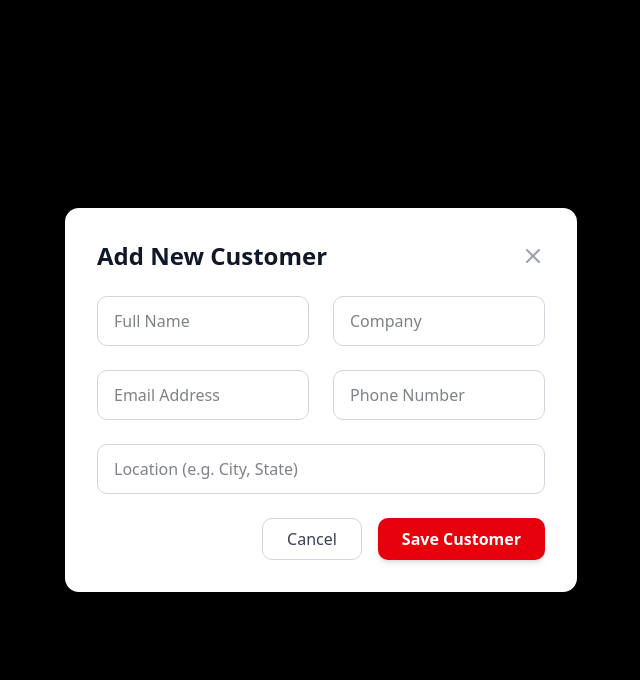
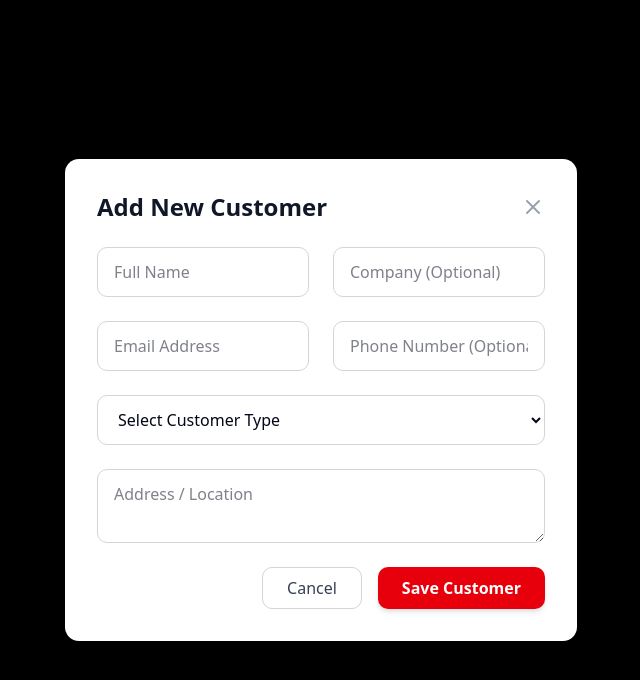
Before and after one commit to vishvajnavin/ERP, a Next.js app: page /customers in a window 1280 px wide. Both pictures are taken after typing "Sample" into the empty fields and a click on the button "Add Customer". Shown: the top 680 px of the page, without its empty margins (319-959 px from the left). Built offline with nearby package versions, Linux system fonts and the light colour scheme.

Commit message:
Implemented functionality to add customer

```diff
--- /dev/null
+++ b/actions/add-customer.ts
@@ -0,0 +1,34 @@
+'use server';
+
+import { createClient } from '@/utils/supabase/server'; // Assumes you have a Supabase client utility
+import { revalidatePath } from 'next/cache';
+
+// This is the server action function that will be called from the form.
+export async function addCustomerAction(prevState: unknown, formData: FormData) {
+    const supabase = createClient();
+
+    // Map FormData to the structure of your 'customer_details' table.
+    const newCustomer = {
+        customer_name: formData.get('name') as string,
+        company: formData.get('company') as string || null,
+        email: formData.get('email') as string,
+        mobile_number: formData.get('phone') as string,
+        address: formData.get('address') as string,
+        customer_type: formData.get('customerType') as 'b2b' | 'b2c' | 'architecture' | 'interior design',
+    };
+
+    // Insert the new customer data into the table.
+    const { error } = await supabase.from('customer_details').insert([newCustomer]);
+
+    if (error) {
+        console.error('Supabase Error:', error);
+        return { message: `Failed to add customer: ${error.message}` };
+    }
+
+    // If the insert is successful, revalidate the path where customers are displayed.
+    // This will trigger a data refresh, showing the new customer in the list.
+    // Replace '/customers' with the actual path to your customer list page.
+    revalidatePath('/customers');
+
+    return { message: 'success' };
+}
--- a/components/customers/add-customer-modal.tsx
+++ b/components/customers/add-customer-modal.tsx
@@ -1,54 +1,89 @@
 "use client";
-import React, { useState } from 'react';
-import { Customer } from '@/types/customers';
+
+import React, { useActionState, useEffect, useRef } from 'react';
+import { useFormStatus } from 'react-dom';
 import { X } from 'lucide-react';
+import { addCustomerAction } from '@/actions/add-customer'; // Import the server action
 
 interface AddCustomerModalProps {
     isOpen: boolean;
     onClose: () => void;
-    onSave: (customer: Omit<Customer, 'id' | 'dateAdded' | 'avatar' | 'totalOrders' | 'totalSpend' | 'lastOrder' | 'status'>) => void;
 }
 
-const AddCustomerModal: React.FC<AddCustomerModalProps> = ({ isOpen, onClose, onSave }) => {
-    const [name, setName] = useState('');
-    const [company, setCompany] = useState('');
-    const [email, setEmail] = useState('');
-    const [phone, setPhone] = useState('');
-    const [location, setLocation] = useState('');
+// A separate component for the submit button to use the `useFormStatus` hook.
+// This hook provides the pending state of the form submission.
+function SubmitButton() {
+    const { pending } = useFormStatus();
 
-    const handleSubmit = (e: React.FormEvent) => {
-        e.preventDefault();
-        onSave({ name, company, email, phone, location });
-        // Reset form
-        setName('');
-        setCompany('');
-        setEmail('');
-        setPhone('');
-        setLocation('');
-    };
+    return (
+        <button
+            type="submit"
+            className="px-6 py-2 bg-red-600 text-white font-semibold rounded-lg shadow-md hover:bg-red-700 disabled:bg-red-400 disabled:cursor-not-allowed"
+            disabled={pending}
+        >
+            {pending ? 'Saving...' : 'Save Customer'}
+        </button>
+    );
+}
 
+const AddCustomerModal: React.FC<AddCustomerModalProps> = ({ isOpen, onClose }) => {
+    const initialState = { message: '' };
+    const [state, formAction] = useActionState(addCustomerAction, initialState);
+    const formRef = useRef<HTMLFormElement>(null);
+
+    const customerTypes = ['b2b', 'b2c', 'architecture', 'interior design'];
+
+    useEffect(() => {
+        // Check if the form submission was successful.
+        if (state.message === 'success') {
+            formRef.current?.reset(); // Reset the form fields.
+            onClose(); // Close the modal.
+        }
+    }, [state, onClose]);
+
+    // Don't render the modal if it's not open.
     if (!isOpen) return null;
 
     return (
-        <div className="fixed inset-0 bg-black bg-opacity-50 z-50 flex justify-center items-center">
-            <div className="bg-white rounded-xl shadow-2xl p-8 m-4 max-w-lg w-full">
+        <div className="fixed inset-0 bg-black bg-opacity-50 z-50 flex justify-center items-center p-4">
+            <div className="bg-white rounded-xl shadow-2xl p-8 max-w-lg w-full">
                 <div className="flex justify-between items-center mb-6">
                     <h2 className="text-2xl font-bold text-gray-900">Add New Customer</h2>
                     <button onClick={onClose} className="text-gray-400 hover:text-gray-600">
                         <X size={24} />
                     </button>
                 </div>
-                <form onSubmit={handleSubmit}>
+
+                {/* The form now uses the server action via the `formAction` */}
+                <form ref={formRef} action={formAction}>
                     <div className="grid grid-cols-1 md:grid-cols-2 gap-6 mb-6">
-                        <input type="text" placeholder="Full Name" value={name} onChange={e => setName(e.target.value)} className="w-full px-4 py-3 border border-gray-300 rounded-lg" required />
-                        <input type="text" placeholder="Company" value={company} onChange={e => setCompany(e.target.value)} className="w-full px-4 py-3 border border-gray-300 rounded-lg" required />
-                        <input type="email" placeholder="Email Address" value={email} onChange={e => setEmail(e.target.value)} className="w-full px-4 py-3 border border-gray-300 rounded-lg" required />
-                        <input type="tel" placeholder="Phone Number" value={phone} onChange={e => setPhone(e.target.value)} className="w-full px-4 py-3 border border-gray-300 rounded-lg" required />
-                        <input type="text" placeholder="Location (e.g. City, State)" value={location} onChange={e => setLocation(e.target.value)} className="w-full px-4 py-3 border border-gray-300 rounded-lg md:col-span-2" required />
+                        <input name="name" type="text" placeholder="Full Name" className="w-full px-4 py-3 border border-gray-300 rounded-lg" required />
+                        <input name="company" type="text" placeholder="Company (Optional)" className="w-full px-4 py-3 border border-gray-300 rounded-lg" />
+                        <input name="email" type="email" placeholder="Email Address" className="w-full px-4 py-3 border border-gray-300 rounded-lg" required />
+                        <input name="phone" type="tel" placeholder="Phone Number (Optional)" className="w-full px-4 py-3 border border-gray-300 rounded-lg" />
+
+                        <div className="md:col-span-2">
+                            <select name="customerType" className="w-full px-4 py-3 border border-gray-300 rounded-lg bg-white" defaultValue="" required>
+                                <option value="" disabled>Select Customer Type</option>
+                                {customerTypes.map(type => {
+                                    let label=type.length==3?type.toUpperCase(): type.charAt(0).toUpperCase() + type.slice(1)
+                                    if(type=="interior design") label="Interior Design"
+                                    return (<option key={type} value={type} className="capitalize">{label}</option>)
+                                })}
+                            </select>
+                        </div>
+
+                        <textarea name="address" placeholder="Address / Location" className="w-full px-4 py-3 border border-gray-300 rounded-lg md:col-span-2" required />
                     </div>
+
+                    {/* Display an error message if the submission fails */}
+                    {state?.message && state.message !== 'success' && (
+                        <p className="text-red-500 text-sm mb-4">{state.message}</p>
+                    )}
+
                     <div className="flex justify-end gap-4">
                         <button type="button" onClick={onClose} className="px-6 py-2 border border-gray-300 rounded-lg text-gray-700 hover:bg-gray-50">Cancel</button>
-                        <button type="submit" className="px-6 py-2 bg-red-600 text-white font-semibold rounded-lg shadow-md hover:bg-red-700">Save Customer</button>
+                        <SubmitButton />
                     </div>
                 </form>
             </div>
```
